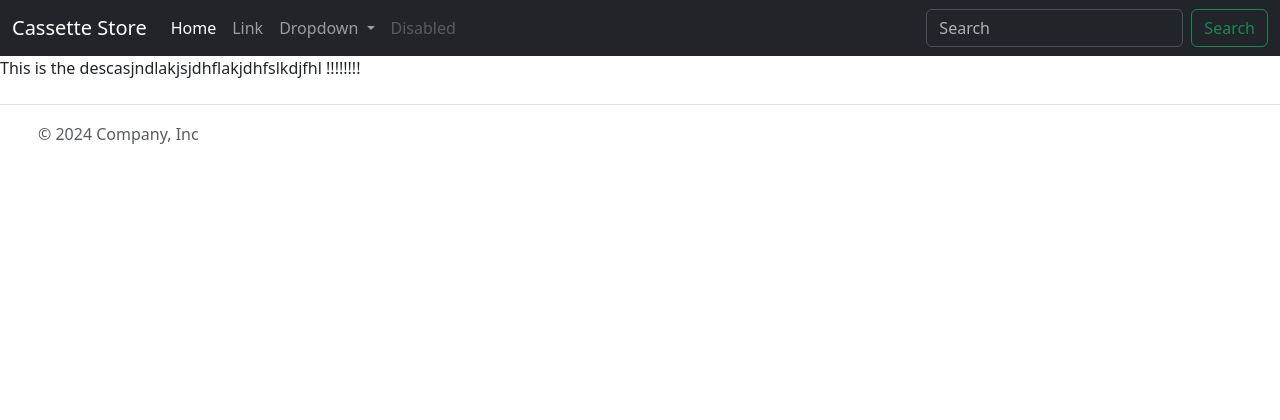
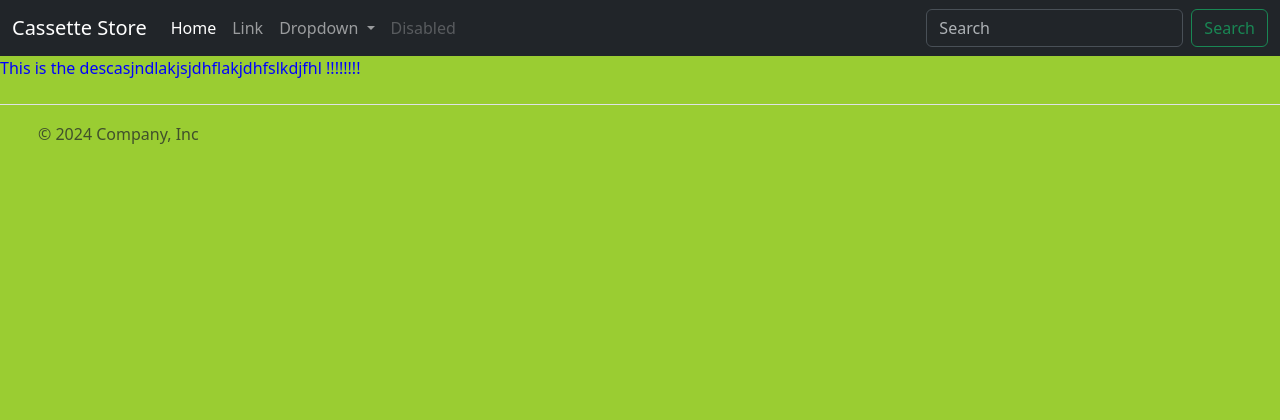
Before and after one commit to ananthakrishnanpta/django-cassette-store, a Django app: page /about in a window 1280 px wide. Shown: the top 420 px of the page. Run offline with Django 5.2, Linux system fonts and the light colour scheme.

Commit message:
added static config

```diff
--- a/mySite/mySite/settings.py
+++ b/mySite/mySite/settings.py
@@ -116,7 +116,11 @@ USE_TZ = True
 # Static files (CSS, JavaScript, Images)
 # https://docs.djangoproject.com/en/5.1/howto/static-files/
 
+
 STATIC_URL = 'static/'
+STATICFILES_DIRS = [
+    BASE_DIR / "static"
+    ]
 
 # Default primary key field type
 # https://docs.djangoproject.com/en/5.1/ref/settings/#default-auto-field
--- a/mySite/myapp/templates/base.html
+++ b/mySite/myapp/templates/base.html
@@ -1,4 +1,6 @@
 <!DOCTYPE html>
+{% load static %}
+<!-- the above line helps make the static directory files available here -->
 <html lang="en">
 <head>
     <meta charset="UTF-8">
@@ -6,9 +8,14 @@
     <title>
         {% block title %}{% endblock %}
     </title>
+    <!-- link for bootstrap icons -->
     <link rel="stylesheet" href="https://cdn.jsdelivr.net/npm/bootstrap-icons@1.11.3/font/bootstrap-icons.min.css">
+
+    <!-- link  for bootstrap CSS -->
     <link href="https://cdn.jsdelivr.net/npm/bootstrap@5.3.3/dist/css/bootstrap.min.css" rel="stylesheet" integrity="sha384-QWTKZyjpPEjISv5WaRU9OFeRpok6YctnYmDr5pNlyT2bRjXh0JMhjY6hW+ALEwIH" crossorigin="anonymous">
 
+    <!-- linking the static css files -->
+     <link rel="stylesheet" href="{% static 'css/style.css' %}">
 </head>
 <body>
     <header>
--- /dev/null
+++ b/mySite/static/css/style.css
@@ -0,0 +1,10 @@
+* {
+    padding: 0;
+    margin: 0;
+    box-sizing: border-box;
+}
+
+body {
+    background-color: yellowgreen;
+    color: blue;
+}
```
